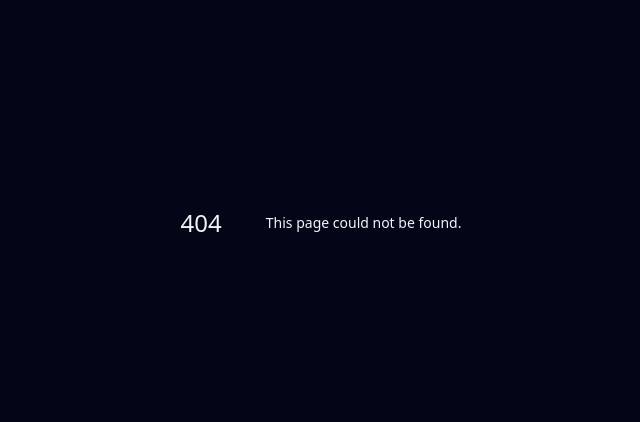
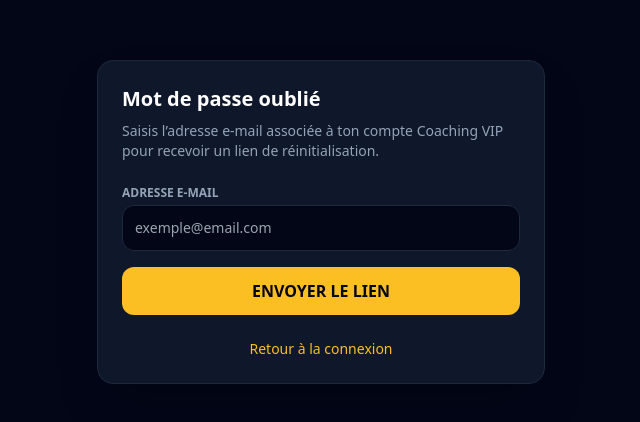
Before and after one commit to Juez34/coaching-vip, a Next.js app: page /forgot-password in a window 1280 px wide. Before the commit this address had no page. Shown: the part 178-600 px from the top of the page, without its empty margins (319-959 px from the left). Built offline with nearby package versions, Linux system fonts and the light colour scheme; no server answers.

Commit message:
feat(auth): add password reset request page

```diff
--- /dev/null
+++ b/app/forgot-password/page.js
@@ -0,0 +1,49 @@
+"use client";
+
+import { useState } from "react";
+import Link from "next/link";
+import { supabase } from "../../lib/supabase";
+
+export default function ForgotPasswordPage() {
+  const [email, setEmail] = useState("");
+  const [loading, setLoading] = useState(false);
+  const [message, setMessage] = useState("");
+  const [error, setError] = useState("");
+
+  async function handleSubmit(event) {
+    event.preventDefault();
+    setLoading(true);
+    setMessage("");
+    setError("");
+
+    try {
+      const redirectTo = `${window.location.origin}/reset-password`;
+      const { error: resetError } = await supabase.auth.resetPasswordForEmail(email.trim(), { redirectTo });
+      if (resetError) throw resetError;
+      setMessage("Si un compte correspond à cette adresse, un e-mail de réinitialisation va être envoyé. Vérifie aussi les courriers indésirables.");
+    } catch (err) {
+      setError(err?.message || "Impossible d'envoyer le lien pour le moment.");
+    } finally {
+      setLoading(false);
+    }
+  }
+
+  return (
+    <main className="min-h-screen bg-slate-950 text-slate-100 flex items-center justify-center p-4">
+      <section className="w-full max-w-md rounded-2xl border border-slate-800 bg-slate-900 p-6 shadow-2xl">
+        <h1 className="text-xl font-black text-white">Mot de passe oublié</h1>
+        <p className="mt-2 text-sm text-slate-400">Saisis l’adresse e-mail associée à ton compte Coaching VIP pour recevoir un lien de réinitialisation.</p>
+        <form onSubmit={handleSubmit} className="mt-6 space-y-4">
+          <div>
+            <label htmlFor="email" className="mb-1 block text-xs font-bold uppercase text-slate-400">Adresse e-mail</label>
+            <input id="email" type="email" autoComplete="email" required value={email} onChange={(event) => setEmail(event.target.value)} className="w-full rounded-xl border border-slate-800 bg-slate-950 px-3 py-3 text-sm text-white focus:border-amber-400 focus:outline-none" placeholder="exemple@email.com" />
+          </div>
+          {message && <p role="status" className="rounded-xl border border-emerald-900 bg-emerald-950/40 p-3 text-sm text-emerald-200">{message}</p>}
+          {error && <p role="alert" className="rounded-xl border border-red-900 bg-red-950/40 p-3 text-sm text-red-200">{error}</p>}
+          <button type="submit" disabled={loading} className="w-full rounded-xl bg-amber-400 py-3 font-black text-slate-950 hover:bg-amber-300 disabled:opacity-50">{loading ? "ENVOI..." : "ENVOYER LE LIEN"}</button>
+        </form>
+        <p className="mt-6 text-center text-sm"><Link href="/login" className="font-medium text-amber-400 hover:text-amber-300">Retour à la connexion</Link></p>
+      </section>
+    </main>
+  );
+}
```
